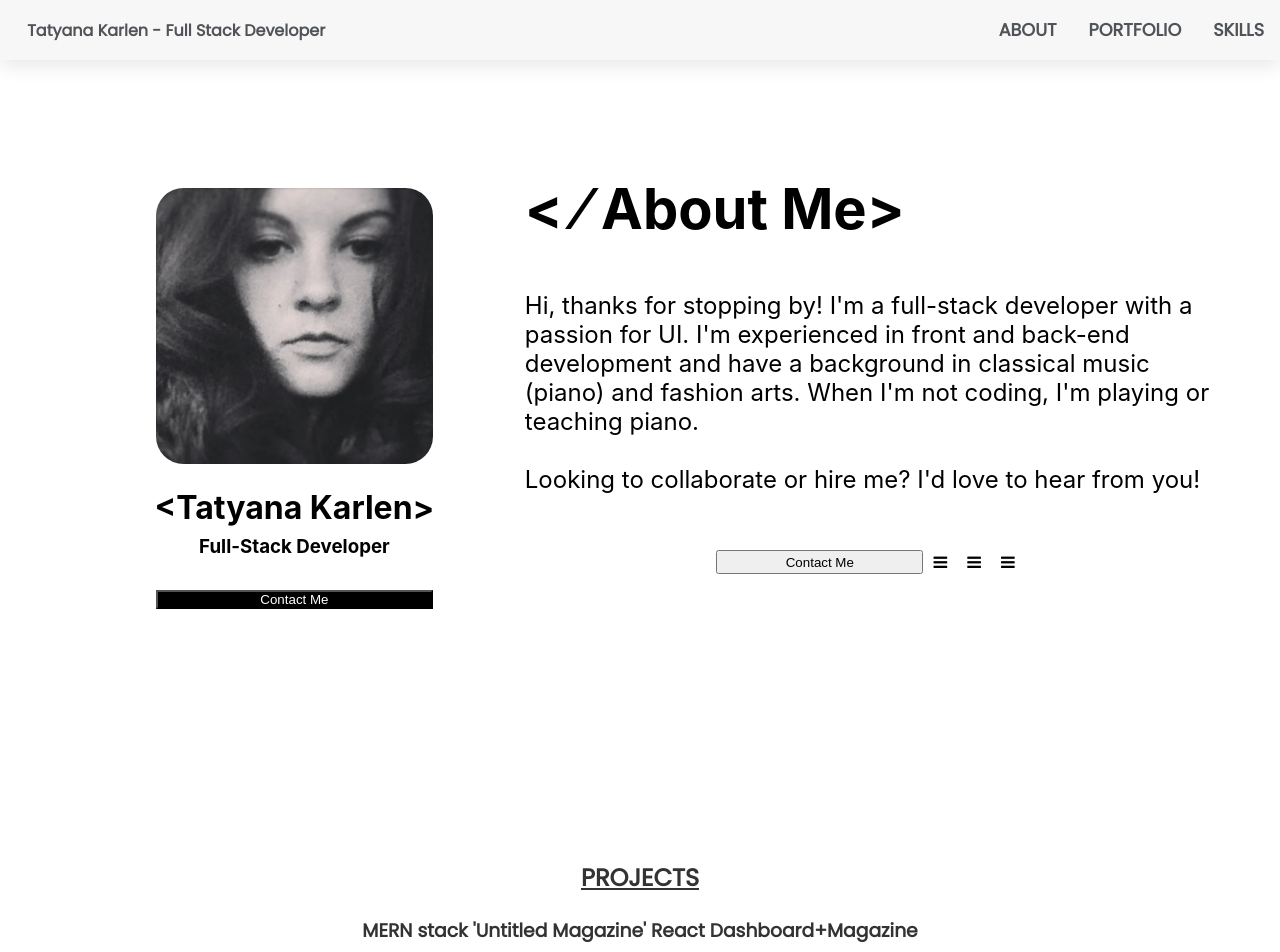
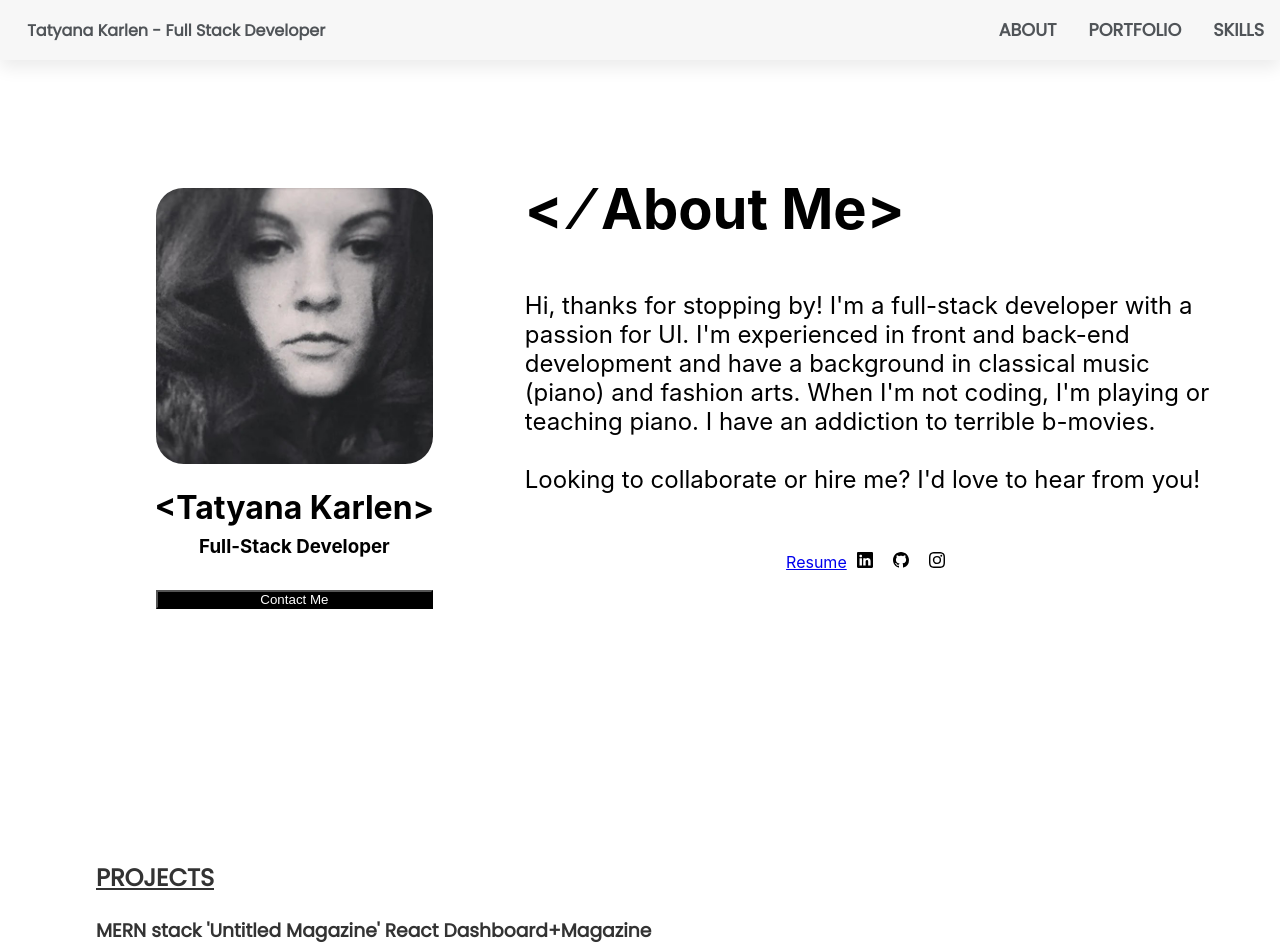
Before and after one commit to tatyanakarlen/PortfolioWebsite, a React (Create React App) app: page / in a window 1280 px wide. Shown: the top 952 px of the page. Built offline with nearby package versions, Linux system fonts and the light colour scheme.

Commit message:
resume uploadedd

```diff
--- a/package.json
+++ b/package.json
@@ -9,6 +9,7 @@
     "react": "^18.2.0",
     "react-dom": "^18.2.0",
     "react-icons": "^4.4.0",
+    "react-responsive": "^9.0.0",
     "react-router-dom": "^6.3.0",
     "react-scripts": "^5.0.1",
     "react-social-icons": "^5.14.0",
--- a/src/components/Hero/Hero.jsx
+++ b/src/components/Hero/Hero.jsx
@@ -1,6 +1,27 @@
 import React from 'react';
 import './Hero.css';
 import bioPic from '../Images/1660857374155.jpeg';
+import { BsLinkedin } from 'react-icons/bs';
+import { BsFillEnvelopeFill } from 'react-icons/bs';
+import { BsGithub } from 'react-icons/bs';
+import { BsInstagram } from 'react-icons/bs';
+import { useMediaQuery } from 'react-responsive'
+import resume from '../assets/TATYANA KARLEN-RESUME.pdf'
+
+
+// const isMobile = useMediaQuery({ query: '(max-width: 767px)' })
+//if(isMobile && isBelow) {
+//   inputContainer = ''
+// }
+
+// {isBelow && (
+//   <h2 style={{ color: 'white' }}>
+//     UNTITLED
+//     <span class="text-warning">magazine</span>
+//   </h2>
+// )}
+
+
 
 const Hero = () => {
   return (
@@ -17,21 +38,22 @@ const Hero = () => {
         <p>
           Hi, thanks for stopping by! I'm a full-stack developer with a passion for UI. I'm experienced in front and back-end development and have a
           background in classical music (piano) and fashion arts. When I'm not
-          coding, I'm playing or teaching piano. <br/><br/>
+          coding, I'm playing or teaching piano. I have an addiction to terrible b-movies.<br/><br/>
           Looking to collaborate or hire me? I'd love to hear from you!
         </p>
 
         <div class="btn-icons-container">
-          <button>Contact Me</button>
+        <a target="_blank" href="/static/media/TATYANA KARLEN-RESUME.826863f4950af7657361.pdf">Resume</a>
           <ul class="right-side-icons">
+
             <li>
-              <i class="fa fa-bars"></i>
+           <BsLinkedin/>
             </li>
             <li>
-              <i class="fa fa-bars"></i>
+            <BsGithub/>
             </li>
             <li>
-              <i class="fa fa-bars"></i>
+            <BsInstagram />
             </li>
           </ul>
         </div>
--- a/src/components/PorfolioPiece/PortfolioPiece.css
+++ b/src/components/PorfolioPiece/PortfolioPiece.css
@@ -10,6 +10,7 @@
     /* text-decoration: underline;
      */
      font-weight: bold;
+     text-align: left;
 }
 
 .project-details {
@@ -23,6 +24,7 @@ font-family: Archivo Narrow;
     /* text-decoration: underline; */
     color: #333;
     color: #c787bcef;
+    text-align: left;
     text-transform: uppercase;
 
     /* font-style: italic; */
--- a/src/components/PortfolioBox/PortfolioBox.css
+++ b/src/components/PortfolioBox/PortfolioBox.css
@@ -17,6 +17,7 @@
     font-family: Poppins;
     color: #333;
     font-size:1.5rem;
+    text-align: left;
 
 
 
```
Also changed, not shown: 2 other files (tests, documents, lock files or other folders).
